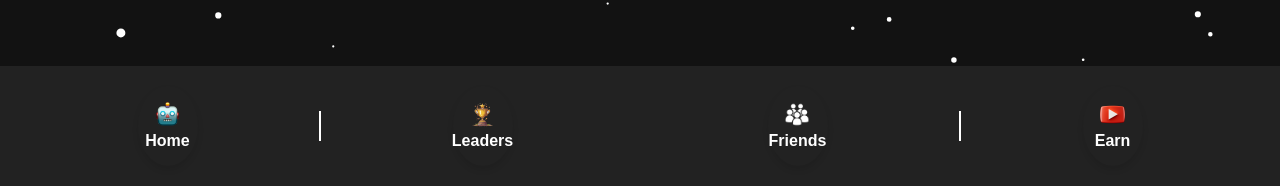
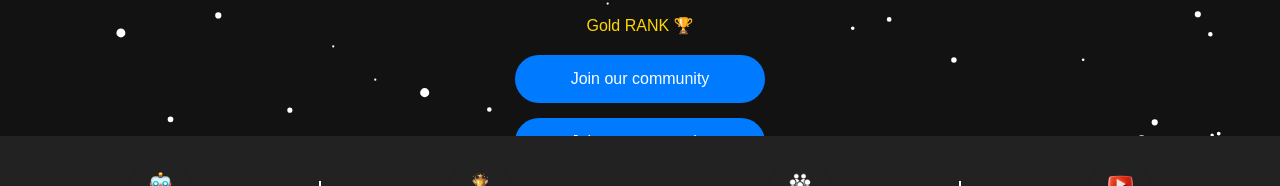
Before and after one commit to DarkPxTG/New-Px, a plain HTML site: page index.html in a window 1280 px wide. Shown: the part 614-800 px from the top of the page. Drawn offline with Linux system fonts and the light colour scheme.

Commit message:
index.html

```diff
--- a/index.html
+++ b/index.html
@@ -163,11 +163,12 @@
     </style>
 
 <style>
+    /* استایل‌های قبلی */
     .footer {
         display: flex;
         justify-content: space-around;
+        background-color: #222;
         padding: 10px;
-        background-color: #222;
     }
 
     .footer div {
@@ -195,7 +196,16 @@
         font-weight: bold;
         color: white;
     }
+
+    /* اضافه کردن فاصله بیشتر از پایین صفحه */
+    .footer {
+        position: fixed;
+        bottom: -70px;
+        width: 100%;
+        padding: 10px 0;
+    }
 </style>
+
 
 </head>
 <body>
```
